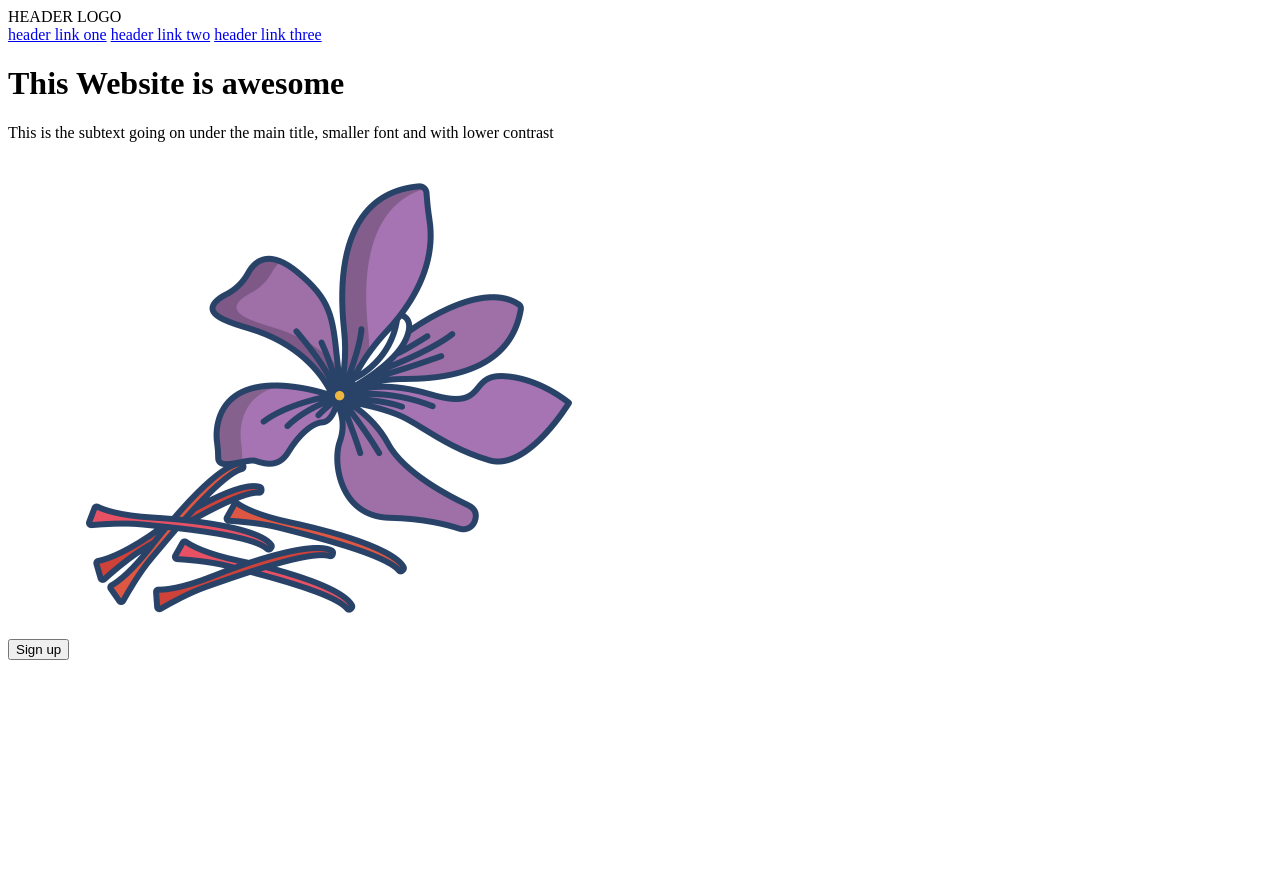
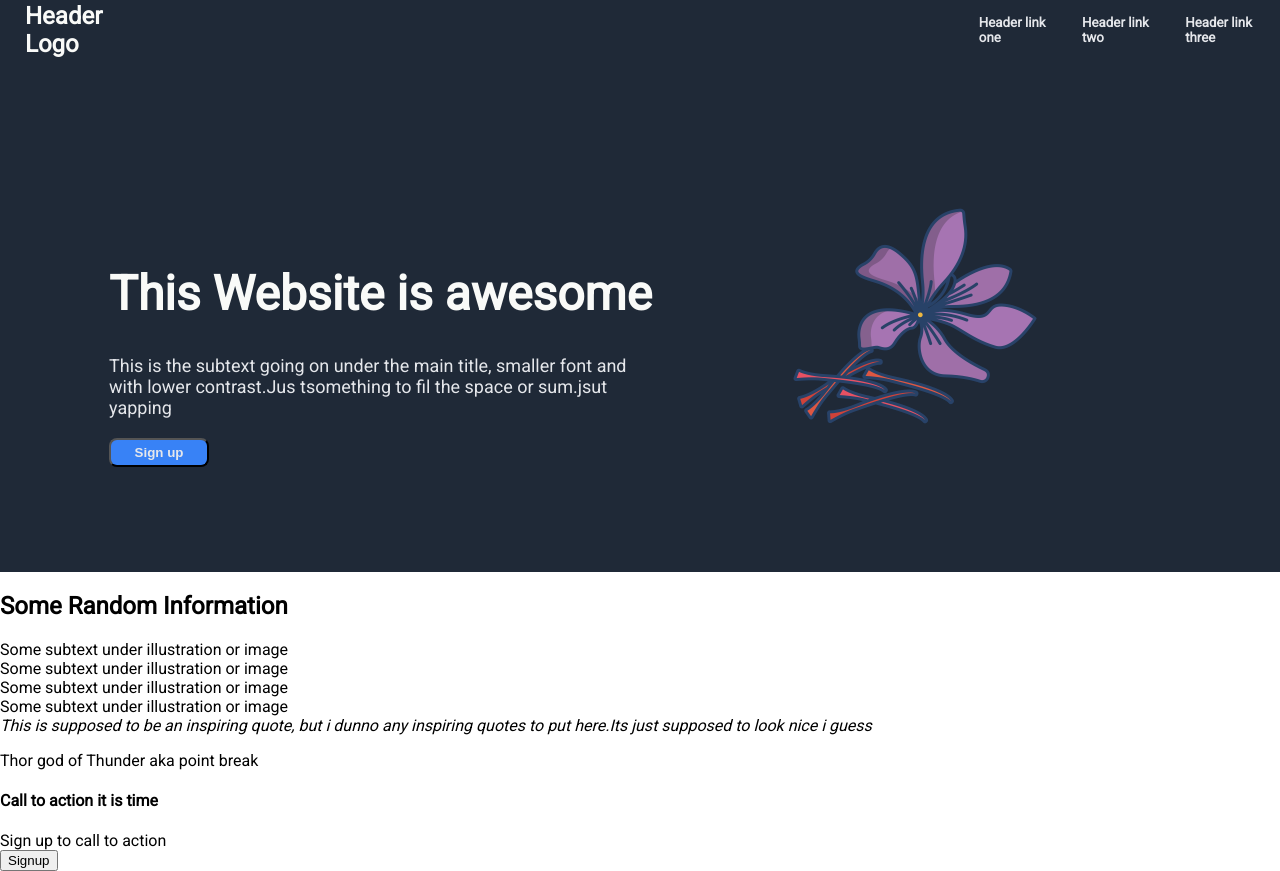
Before and after one commit to KavishaAdithya/LandingPage, a plain HTML site: page index.html in a window 1280 px wide. Before the commit the page ends 800 px from the top, so only its background shows below. Drawn offline with Linux system fonts and the light colour scheme.

Commit message:
Designed the CSS file for Header and Section 1 also added a new animation to the sign up button

```diff
--- a/cssfile.css
+++ b/cssfile.css
@@ -0,0 +1,98 @@
+body{
+    margin: 0%;
+    font-family: Roboto;
+}
+
+.container .Header{
+    height: 50px;
+    width: 100%;
+    flex-direction: row;
+    display: flex;
+    background-color: #1F2937;
+    gap: 10px;
+    padding: 5px;
+    align-items: center;
+    margin-left: 0%;
+
+}
+
+.Header .Logo{
+color: #F9FAF8;
+margin-right: 65%;
+font-size: 24px;
+font-weight:700;
+margin-left: 20px;
+}
+
+.Header .Link3{
+    margin-right: 5px;
+}
+
+.Header a{
+    display: flex;
+    margin-right: 18px;
+    font-size: smaller;
+    font-weight: bold;
+}
+
+a{
+    text-decoration: none;
+    color: #e5e7eb;
+    font-size: 18px;
+}
+
+.Section1{
+    background-color: #1F2937;
+
+}
+
+h1{
+    margin-top: 0%;
+    padding-top: 100px;
+    color: #F9FAF8;
+    font-size: 48px;
+    font-weight: 900;
+
+
+}
+
+.Section1{
+    display: flex;
+    flex-direction: row;
+    justify-content: center;
+    align-items: center;
+}
+
+.Section1 .Text1{
+    display: flex;
+    flex-direction: column;
+}
+
+img{
+    transform: scale(0.5);
+}
+.Text1{
+    width: 550px;
+    height: max-content;
+}
+
+.Text1 .text{
+    color: #e5e7eb;
+    font-size: 18px;
+}
+
+.Text1 button{
+
+    margin-top: 20px;
+    width: 100px;
+    height: fit-content;
+    padding: 5px;
+    background-color: #3882f6;
+    color: #e5e7eb;
+    border-radius: 8px;
+    font-weight: bold;
+}
+
+.Text1 button:hover{
+    transform: scale(1.1);
+}
--- a/index.html
+++ b/index.html
@@ -5,24 +5,62 @@
     <meta name="viewport" content="width=device-width, initial-scale=1.0">
     <title>Landing Page</title>
     <link rel="stylesheet" href="./cssfile.css">
+    <link href='https://fonts.googleapis.com/css?family=Roboto' rel='stylesheet'>
+
 </head>
 <body>
  <div class="container">
     <div class="Header">
-        <div class="Logo">HEADER LOGO</div>
-        <a href="www.google.com">header link one</a>
-        <a href="www.google.com">header link two</a>
-        <a href="www.google.com">header link three</a>
+        <div class="Logo">Header Logo</div>
+        <a class="link1" href="www.google.com">Header link one</a>
+        <a class="link2" href="www.google.com">Header link two</a>
+        <a class="link3" href="www.google.com">Header link three</a>
     </div>
+
     <div class="Section1">
      <div class="Text1">
         <h1>This Website is awesome</h1>
-        <div class="text">This is the subtext going on under the main title, smaller font and with lower contrast</div>
+        <div class="text">This is the subtext going on under the main title, smaller font and with lower contrast.Jus tsomething to fil the space or sum.jsut yapping</div>
         <button class="signup">Sign up</button>
-        <img src="./saffron.png" alt="temp-image">
-     </div>
     </div>
 
+
+        <img src="./saffron.png" alt="temp-image">
+
+    </div>
+
+    <div class="Section2">
+        <h2>Some Random Information</h2>
+        <div class="Context2">
+
+        <div class="illustration"></div>
+        <div class="text2"> Some subtext under illustration or image</div>
+
+        <div class="illustration"></div>
+        <div class="text2"> Some subtext under illustration or image</div>
+
+        <div class="illustration"></div>
+        <div class="text2"> Some subtext under illustration or image</div>
+
+        <div class="illustration"></div>
+        <div class="text2"> Some subtext under illustration or image</div>
+    </div>
+    </div>
+
+    <div class="Section3">
+        <i>This is supposed to be an inspiring quote, but i dunno any inspiring quotes to put here.Its just supposed to look nice i guess</i>
+        <p>Thor god of Thunder aka point break</p>
+    </div>
+
+    <div class="Section4">
+        <div class="Textbox">
+            <div class="Textfour">
+            <h4>Call to action it is time</h4>
+            <div class="text4"> Sign up to call to action</div>
+        </div>
+        <button class="button4"> Signup</button>
+        </div>
+    </div>
 
 
 
```
